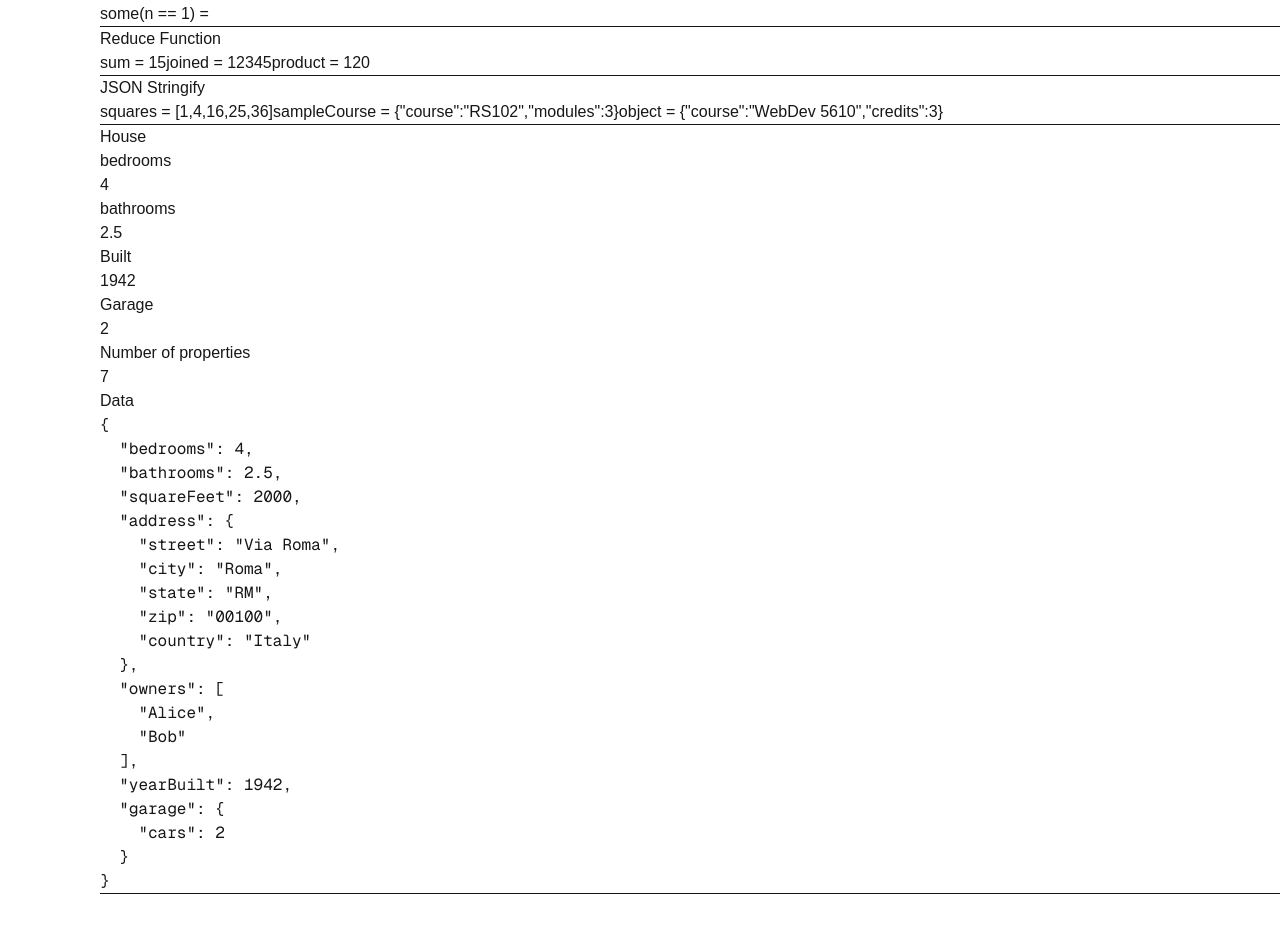
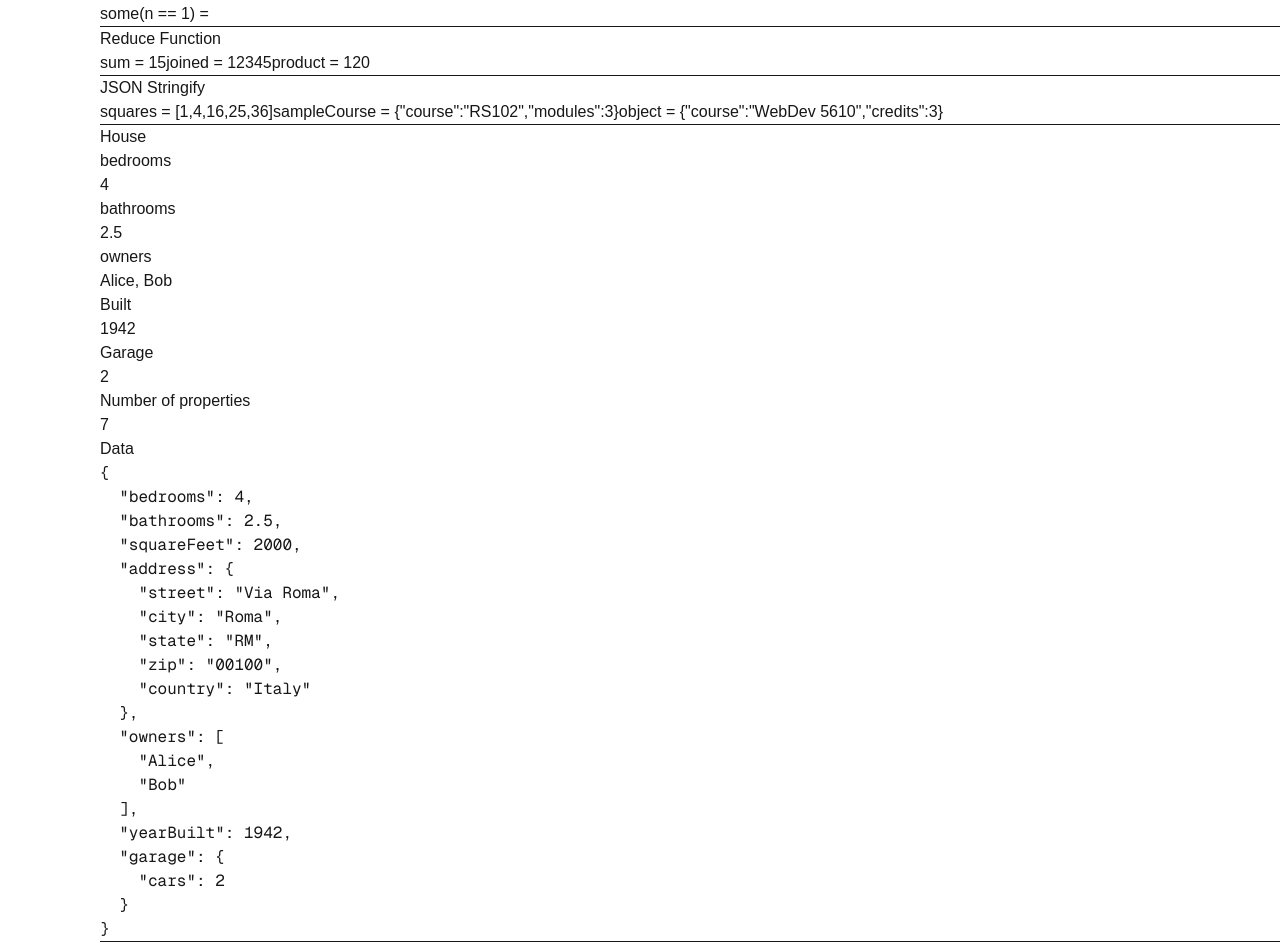
Before and after one commit to rileypk8/webdev-client, a Next.js app: page /labs/lab3 in a window 1280 px wide. Shown: the part 3208-4150 px from the top of the page. Before the commit the page ends 4102 px from the top, so only its background shows below. Built offline with nearby package versions, Linux system fonts and the light colour scheme.

Commit message:
a3: 3.4.12

```diff
--- a/app/labs/lab3/House.tsx
+++ b/app/labs/lab3/House.tsx
@@ -15,6 +15,8 @@ export default function House() {
     garage: { cars: 2 },
   };
   console.log(house);
+  console.log(house.owners);
+  console.log(house.address.city);
   return (
     <div id="wd-house">
       <h4>House</h4>
@@ -22,6 +24,8 @@ export default function House() {
       {house.bedrooms}
       <h5>bathrooms</h5>
       {house.bathrooms}
+      <h5>owners</h5>
+      {house.owners.join(", ")}
       <h5>Built</h5>
       {house.yearBuilt}
       <h5>Garage</h5>
--- a/app/labs/lab3/page.tsx
+++ b/app/labs/lab3/page.tsx
@@ -24,6 +24,7 @@ import JsonStringify from "./JsonStringify";
 import House from "./House";
 
 export default function Lab3() {
+  console.log("Hello World!");
   return (
     <div id="wd-lab3">
       <h2>Lab 3</h2>
```
